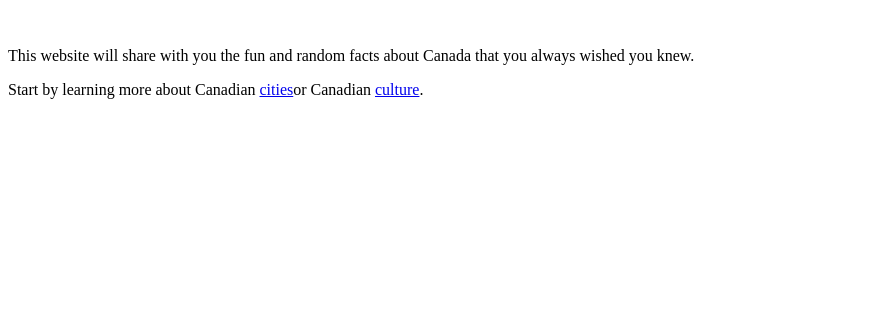
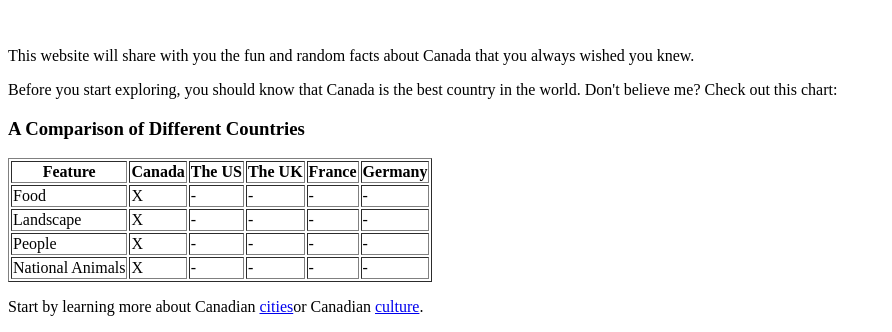
Before and after one commit to elahefler/elahefler.github.io, a plain HTML site: page index.html in a window 1280 px wide. Shown: the part 509-841 px from the top of the page, without its empty margins (0-892 px from the left). Before the commit the page ends 800 px from the top, so only its background shows below. Drawn offline with Linux system fonts and the light colour scheme.

Commit message:
Add chart of country strengths

```diff
--- a/index.html
+++ b/index.html
@@ -16,6 +16,54 @@
 <br>
 <p>This website will share with you the fun and random facts about Canada that you always wished you knew.</p>
 
+<p>Before you start exploring, you should know that Canada is the best country in the world. Don't believe me? Check out this chart:</p>
+
+<h3>A Comparison of Different Countries</h3>
+<table border=1>
+  <tr>
+    <th>Feature</th>
+    <th>Canada</th>
+    <th>The US</th>
+    <th>The UK</th>
+    <th>France</th>
+    <th>Germany</th>
+  </tr>
+  <tr>
+    <td>Food</td>
+    <td>X</td>
+    <td>-</td>
+    <td>-</td>
+    <td>-</td>
+    <td>-</td>
+  </tr>
+ <tr>
+    <td>Landscape</td>
+    <td>X</td>
+    <td>-</td>
+    <td>-</td>
+    <td>-</td>
+    <td>-</td>
+  </tr>
+  <tr>
+    <td>People</td>
+    <td>X</td>
+    <td>-</td>
+    <td>-</td>
+    <td>-</td>
+    <td>-</td>
+  </tr>
+  <tr>
+    <td>National Animals</td>
+    <td>X</td>
+    <td>-</td>
+    <td>-</td>
+    <td>-</td>
+    <td>-</td>
+  </tr>
+</table>
+
 <p>Start by learning more about Canadian <a href="cities.html">cities</a>or Canadian <a href="culture.html">culture</a>.</p>
+
+
 </body>
 </html>
```
